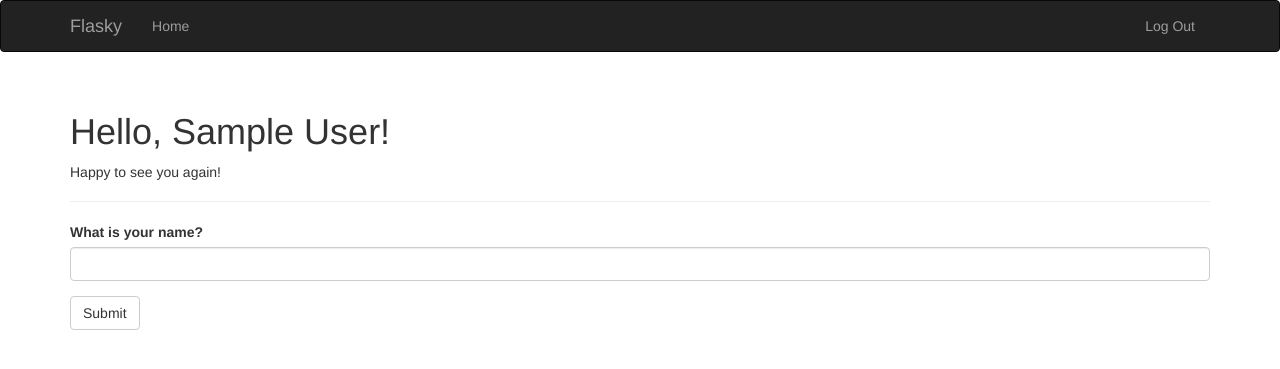
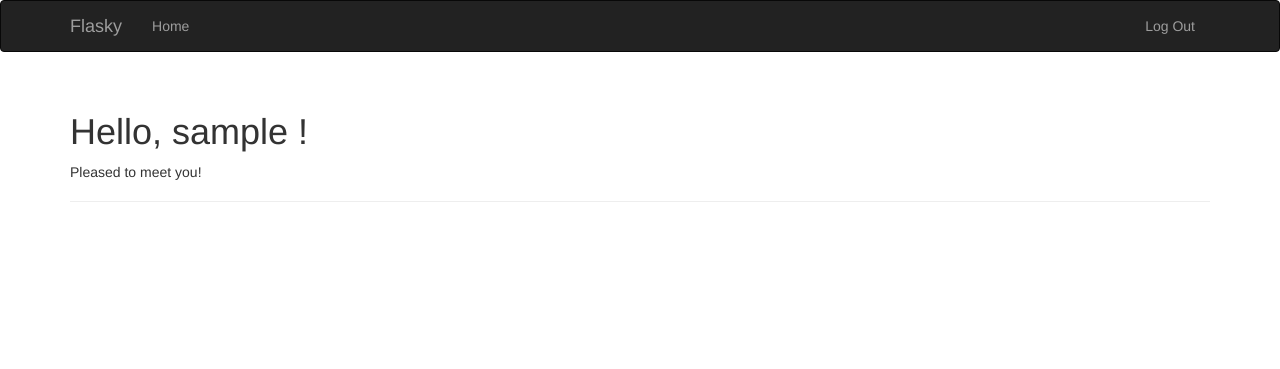
Before and after one commit to elmaghallawy/micro-blog, a Flask app: page / in a window 1280 px wide. Shown: the top 369 px of the page. Run offline with Flask 2, Linux system fonts and the light colour scheme; the visitor is signed in with stand-in values (Sample User, id 1); data comes from the database, SQL or seed files in the repository; some libraries are stand-ins or nearby versions.

Commit message:
show if user is authenticated on index page

```diff
--- a/app/main/views.py
+++ b/app/main/views.py
@@ -8,21 +8,5 @@ from .forms import NameForm
 
 @main.route('/', methods=['GET', 'POST'])
 def index():
-    form = NameForm()
-    if form.validate_on_submit():
-        user = User.query.filter_by(username=form.name.data).first()
-        if user is None:
-            user = User(username=form.name.data)
-            db.session.add(user)
-            db.session.commit()
-            session['known'] = False
-            if current_app.config['FLASKY_ADMIN']:
-                send_email(current_app.config['FLASKY_ADMIN'], 'New User',
-                           'mail/new_user', user=user)
-        else:
-            session['known'] = True
-        session['name'] = form.name.data
-        return redirect(url_for('.index'))
-    return render_template('index.html',
-                           form=form, name=session.get('name'),
-                           known=session.get('known', False))
+
+    return render_template('index.html')
--- a/app/templates/index.html
+++ b/app/templates/index.html
@@ -5,12 +5,15 @@
 
 {% block page_content %}
 <div class="page-header">
-    <h1>Hello, {% if name %}{{ name }}{% else %}Stranger{% endif %}!</h1>
+    <h1>Hello, {% if current_user.is_authenticated %}
+        {{ current_user.username }}
+        {% else %}Stranger
+        {% endif %}!
+    </h1>
     {% if not known %}
     <p>Pleased to meet you!</p>
     {% else %}
     <p>Happy to see you again!</p>
     {% endif %}
 </div>
-{{ wtf.quick_form(form) }}
 {% endblock %}
```
